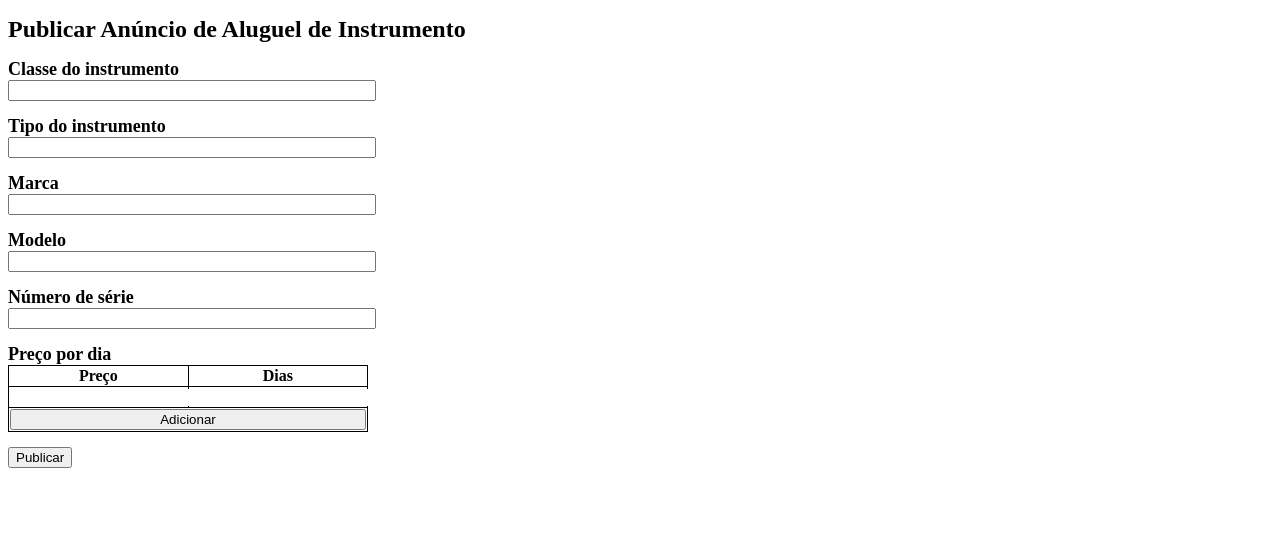
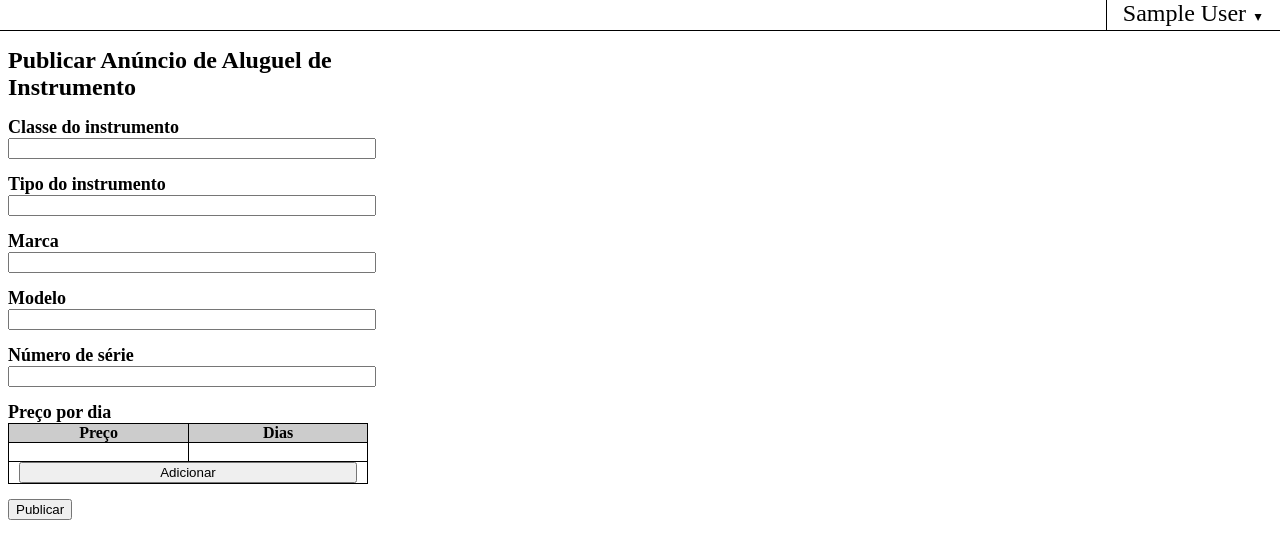
Before and after one commit to PauloGamarra/musical_instrument_rental, a Flask app: page /anunciar-instrumento in a window 1280 px wide. Shown: the top 559 px of the page. Run offline with Flask 2, Linux system fonts and the light colour scheme; a user stored in the database is signed in; tables that the repository leaves empty hold one stand-in row (values such as "Sample post"); some libraries are stand-ins or nearby versions.

Commit message:
a bunch of bug fixes and the navbar

```diff
--- a/app.py
+++ b/app.py
@@ -1,4 +1,4 @@
-from flask import Flask, render_template, request, redirect, url_for
+from flask import Flask, render_template, request, redirect, url_for, session
 from data.database import DatabaseConnector
 from data.models import Users
 from data.auth import Auth
@@ -9,6 +9,7 @@ from backend.featuring import SubPackageFeaturing
 from backend.announcement import SubPackageAnnouncements
 from backend.records import RecordsBackend
 from backend.loan import LoansBackend
+import json
 
 app = Flask(__name__)
 app.config.update(
@@ -46,7 +47,13 @@ def index():
         elif (postType == "login"):
             return login(request.form)
     else:
-        return render_template('index.html')
+        if (not current_user.is_authenticated):
+            return render_template('index.html')
+        else:
+            sp = SubPackageAnnouncements(session_scope)
+            featured_instruments= [instrument[0] for instrument in sp.loadInstrumentsAndItsPopularitySortedByPopularityAndByAlphabetics()[:10]]
+            non_featured_instruments= [instrument[0] for instrument in sp.loadInstrumentsAndItsPopularitySortedByPopularityAndByAlphabetics()[10:]]
+            return render_template('vitrine.html', featured_instruments=featured_instruments, non_featured_instruments=non_featured_instruments)
 
 
 # Route which the user is directed to when they log-in, can only be seen when logged-in
@@ -140,24 +147,17 @@ def login(form):
     else:
         return render_template('index.html', error_login="Usuário inexistente")
 
-@app.route("/vitrine", methods=["POST","GET"])
-def vitrine():
-    sp = SubPackageAnnouncements(session_scope)
-    featured_instruments= [instrument[0] for instrument in sp.loadInstrumentsAndItsPopularitySortedByPopularityAndByAlphabetics()[:10]]
-    non_featured_instruments= [instrument[0] for instrument in sp.loadInstrumentsAndItsPopularitySortedByPopularityAndByAlphabetics()[10:]]
-    return render_template('vitrine.html', featured_instruments=featured_instruments, non_featured_instruments=non_featured_instruments)
-
 @app.route("/vitrine-tipo-instrumento/<tipo_instrumento>")
 def vitrine_tipo_instrumento(tipo_instrumento):
     sp = SubPackageAnnouncements(session_scope)
+
     adverts_ids = sp.loadActiveAdvertsIdsByInstrument(tipo_instrumento)
-
     locatorUsernames = [username for username in [sp.loadAdvertLocatorUsernameById(id) for id in adverts_ids]]
     prices = [prices for prices in [sp.loadListOfPricesInBRLByDurationInDaysBrandById(id) for id in adverts_ids]]
     brands = [brand for brand in [sp.loadAdvertInstrumentBrandById(id) for id in adverts_ids]]
     models = [model for model in [sp.loadAdvertInstrumentModelById(id) for id in adverts_ids]]
 
-    adverts = zip(locatorUsernames, prices, brands, models)
+    adverts = zip(locatorUsernames, prices, brands, models, adverts_ids)
     return render_template('vitrine_tipo_instrumento.html', anuncios=adverts)
 
 
@@ -170,7 +170,7 @@ def locacao(id):
         brand = sp.loadAdvertInstrumentBrandById(id)
         model = sp.loadAdvertInstrumentModelById(id)
         prices = sp.loadListOfPricesInBRLByDurationInDaysBrandById(id)
-        return render_template("locacao.html", user=locatorData.name, email=locatorData.email,id=id, brand=brand, model=model, prices=prices)
+        return render_template("locacao.html", user=locatorData['name'], email=locatorData['email'], id=id, brand=brand, model=model, prices=prices)
     else:
         session['datas'] = json.dumps(request.form)
         session["id"] = id
@@ -179,21 +179,22 @@ def locacao(id):
 @app.route("/historico/<username>")
 def historico(username):
     rb = RecordsBackend(session_scope)
-    lesseRecords = rb.loadLesseRecords()
-    locatorRecords = rb.loadLocatorRecords()
+    lesseeRecords = rb.loadLesseeRecords(current_user.email)
+    locatorRecords = rb.loadLocatorRecords(current_user.email)
+    return render_template('historico.html', lesseeRecords=lesseeRecords, locatorRecords=locatorRecords)
 
-    print(records)
-    return render_template('historico.html', lesseRecords=lesseRecords, locatorRecords=locatorRecords)
-
-@app.route("/pagina-pagamento", methods=["POST", "GET"])
+@app.route("/pagamento", methods=["POST", "GET"])
 def pagamento():
     lb = LoansBackend(session_scope)
     datas = json.loads(session['datas'])
+    retirada = datas["retirada_instrumento"]
+    devolucao = datas["devolucao_instrumento"]
+
     if request.method == "GET":
-        charge = lb.computeCharge(datas["retirada_instrumento"], datas["devolucao_instrumento"], session["id"])
-        return render_template('pagina_pagamento.html', retirada= datas["retirada_instrumento"], devolucao=datas["devolucao_instrumento"], charge=charge)
+        charge = lb.computeCharge(retirada, devolucao, session["id"])
+        return render_template('pagina_pagamento.html', retirada=retirada, devolucao=devolucao, charge=charge)
     else:
-        lb.processLoan(datas["retirada_instrumento"], datas["devolucao_instrumento"],current_user.id,session["id"])
+        lb.processLoan(retirada, devolucao,current_user.id,session["id"])
         return render_template('pagamento_concluido.html')
 
 if __name__ == '__main__':
--- a/static/css/base.css
+++ b/static/css/base.css
@@ -2,8 +2,9 @@ h1 {
     font-size: 24px;
 }
 
-.content {
+#content {
     max-width: 360px;
+    margin: 8px;
 }
 
 .error {
@@ -13,3 +14,99 @@ h1 {
 .campo-form {
     width: 100%;
 }
+
+body {
+    margin: 0;
+}
+
+.navbar {
+    position: relative;
+    height: 30px;
+    width: 100%;
+    border-bottom: 1px solid black;
+}
+
+.nome-usuario {
+    position: absolute;
+    right: 0;
+    font-size: 24px;
+    cursor: pointer;
+    height: 100%;
+    padding: 0 16px 0 16px;
+    border-left: 1px solid black;
+    user-select: none;
+}
+
+
+.nome-usuario:hover {
+    background-color: #aaaaaa;
+}
+
+#seta {
+    display: inline-block;
+    font-size: 12px;
+}
+
+#seta.clicado {
+    transform: rotate(0deg);
+    transition: all 0.2s;
+}
+
+#seta.nao-clicado {
+    transform: rotate(180deg);
+    transition: all 0.2s;
+}
+
+
+.opcao-dropdown {
+    position: absolute;
+    display: none;
+    right: 0;
+    height: 30px;
+    border: 1px solid black;
+    width: 100%;
+    font-size: 16px;
+}
+
+.opcao-wrapper {
+    position: relative;
+}
+
+.opcao-wrapper .p {
+    position: absolute;
+    top: 50%;
+    left: 50%;
+    transform: translate(-50%, 30%);
+}
+
+.opcao-dropdown.clicado {
+    display: block;
+}
+
+.opcao-dropdown:hover {
+    background-color: #aaaaaa;
+    cursor: pointer;
+    user-select: none;
+}
+
+.opcao-dropdown1 {
+    top: 31px;
+}
+
+.opcao-dropdown2 {
+    top: 62px;
+}
+
+
+table, th, tr, td {
+    border: 1px solid black;
+    border-collapse: collapse;
+    align-content: center;
+}
+td, th {
+    padding: 0 10px 0 10px;
+}
+th {
+    white-space: nowrap;
+    background-color: #cccccc;
+}
--- /dev/null
+++ b/static/js/base.js
@@ -0,0 +1,22 @@
+var clicado = false;
+
+function mostrarDropdown() {
+    dropdown = document.getElementById("seta");
+    dropdownOptions = document.getElementsByClassName("opcao-dropdown");
+
+    if (!clicado) {
+        dropdown.classList.add("clicado");
+        dropdown.classList.remove("nao-clicado");
+        for (let option of dropdownOptions) {
+            option.classList.add("clicado");
+        }
+    }
+    else {
+        dropdown.classList.remove("clicado");
+        dropdown.classList.add("nao-clicado");
+        for (let option of dropdownOptions) {
+            option.classList.remove("clicado");
+        }
+    }
+    clicado = !clicado;
+}
--- a/templates/base.html
+++ b/templates/base.html
@@ -4,12 +4,30 @@
     <head>
         <link rel="stylesheet" href="{{ url_for('static', filename='css/base.css') }}">
         <link rel="shortcut icon" href="{{ url_for('static', filename='img/favicon.png') }}" type="image/x-icon">
+        <script src="{{ url_for('static', filename='js/base.js') }}"></script>
         {% block head %}
         {% endblock %}
         <title>{% block title %}{% endblock %} - Aluguel de Instrumentos</title>
     </head>
 
     <body>
+        {% if current_user.is_authenticated %}
+        <div class="navbar">
+            <div id="dropdown" class="nome-usuario" onclick="mostrarDropdown()">
+                {{ current_user.name }} <span id="seta" class="nao-clicado">▲</span>
+                <div class="opcao-dropdown opcao-dropdown1">
+                    <div class="opcao-wrapper">
+                        <div class="p" onclick="location.href='/historico/{{current_user.name}}';">Histórico</div>
+                    </div>
+                </div>
+                <div class="opcao-dropdown opcao-dropdown2" onclick="location.href='/logout';">
+                    <div class="opcao-wrapper">
+                        <div class="p">Deslogar</div>
+                    </div>
+                </div>
+            </div>
+        </div>
+        {% endif %}
         <div id="content">{% block content %}{% endblock %}</div>
     </body>
 
--- a/templates/index.html
+++ b/templates/index.html
@@ -10,9 +10,7 @@
 
 {% if current_user.is_authenticated %}
 
-    <h1>Olá, {{ current_user.name }}.</h1>
-    <h2>Você já está logado. Caso queira deslogar, clique no botão abaixo:</h2>
-    <input type="button" onclick="location.href='/logout';" value="Deslogar"/>
+    <h1 style="width: 200%;">Você está sendo redirecionado ¯\_( ͡❛ ͜ʖ ͡❛)_/¯</h1>
 
 {% else %}
 
--- a/templates/pagina_pagamento.html
+++ b/templates/pagina_pagamento.html
@@ -13,7 +13,7 @@
 <h1>Valor Total a ser Pago:</h1>
 <p>R$ {{charge}}</p>
 
-<form action="/pagina_pagamento">
+<form action="/pagamento" method="POST">
     <button type="submit">Pagar</button>
 </form>
 {% endblock %}
```
Also changed, not shown: templates/historico.html (+11 -34 lines), templates/locacao.html (+4 -4 lines), templates/vitrine_tipo_instrumento.html (+13 -3 lines).
